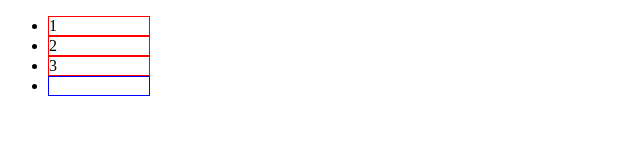
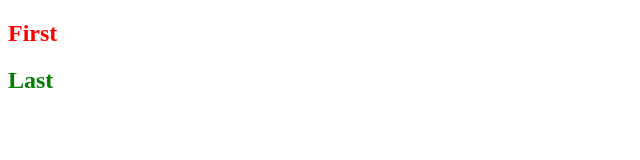
Before and after one commit to ParinovYT/web_design, a plain HTML site: page index.html in a window 1280 px wide. Shown: the whole page, without its empty margins (0-640 px from the left). Drawn offline with Linux system fonts and the light colour scheme.

Commit message:
Выборка по позиции и типу элементов на CSS 1

```diff
--- a/index.html
+++ b/index.html
@@ -6,11 +6,7 @@
 		<link rel="stylesheet" href="styles.css">
 	</head>
 	<body>
-		<ul>
-			<li>1</li>
-			<li>2</li>
-			<li>3</li>
-			<li></li>
-		</ul>
+		 <h2>First</h2>
+		 <h2>Last</h2>
 	</body>
 </html>
--- a/styles.css
+++ b/styles.css
@@ -1,8 +1,2 @@
-li {
-	border: 1px solid red;
-	width: 100px;
-}
-li:empty {
-	border: 1px solid blue;
-	width: 100px;
-}
+h2:first-of-type { color: red;  }
+h2:last-of-type   { color: green; }
```
